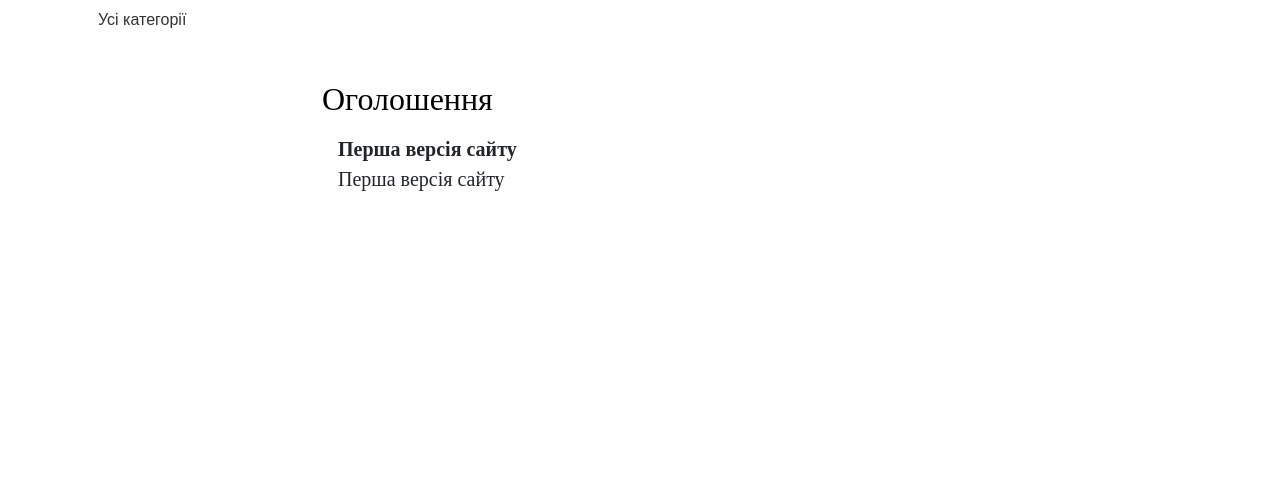
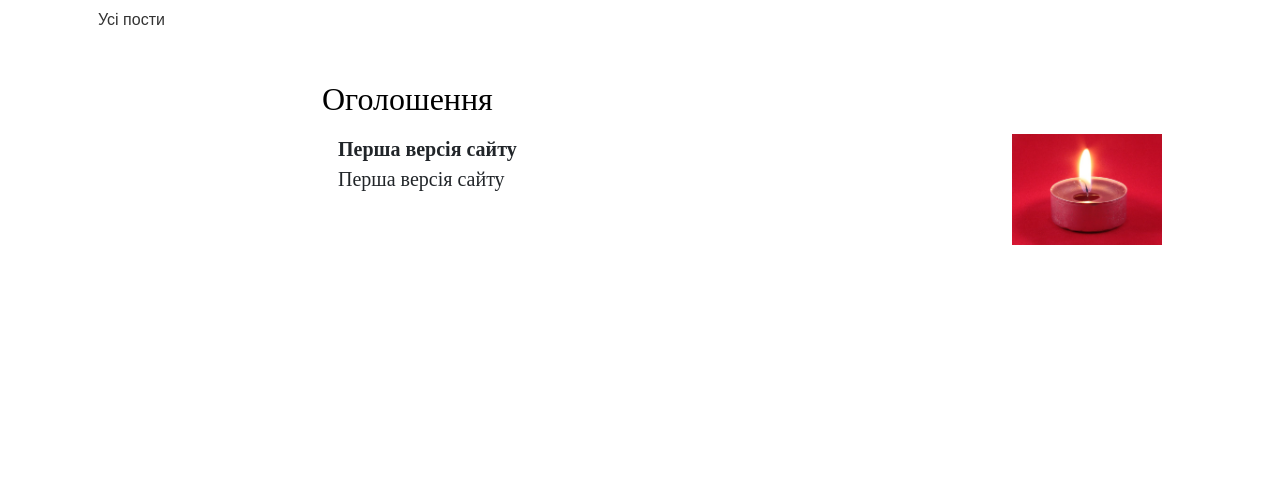
Before and after one commit to Km1532/Forum-blog, a Django app: page /announcements/ in a window 1280 px wide. Shown: the part 86-579 px from the top of the page. Run offline with Django 3.2, Linux system fonts and the light colour scheme; data comes from the database, SQL or seed files in the repository; both versions use the stored data as it was after the commit; parts of the project's set-up code (start-up, migrations or seed data) failed here and were passed over.

Commit message:
Нова  версія оголошень

```diff
--- a/blog/templates/announcements.html
+++ b/blog/templates/announcements.html
@@ -4,8 +4,9 @@
     <h1>Оголошення</h1>
     <ul class="list-group">
         {% for announcement in announcements %}
-            <li class="list-group-item">
-                <div class="d-flex flex-column">
+            <li class="list-group-item d-flex align-items-start">
+                <!-- Контейнер для тексту оголошення -->
+                <div class="flex-grow-1" style="margin-right: 10px;">
                     <strong>{{ announcement.title }}</strong>
                     <p>{{ announcement.content }}</p>
                     {% if request.user.is_staff %}
@@ -22,6 +23,10 @@
                         </div>
                     {% endif %}
                 </div>
+                <!-- Контейнер для картинки -->
+                {% if announcement.photo %}
+                    <img src="{{ announcement.photo.url }}" alt="{{ announcement.title }}" style="max-width: 150px; height: auto; margin-left: 10px;">
+                {% endif %}
             </li>
         {% empty %}
             <li class="list-group-item">Немає оголошень.</li>
--- a/blog/templates/base.html
+++ b/blog/templates/base.html
@@ -182,9 +182,9 @@
         <div class="col-md-2">
             <ul class="list-group">
                 {% if cat_selected == 0 %}
-                    <li class="list-group-item list-group-header">Усі категорії</li>
+                    <li class="list-group-item list-group-header">Усі пости</li>
                 {% else %}
-                    <li class="list-group-item"><a href="{% url 'home' %}">Усі категорії</a></li>
+                    <li class="list-group-item"><a href="{% url 'home' %}">Усі пости</a></li>
                 {% endif %}
 
                 {% for c in cats %}
```
Also changed, not shown: db.sqlite3, media/photos/2024/07/29/640px-Waxinelicht_-_aangestoken_cropped.JPG (added).
